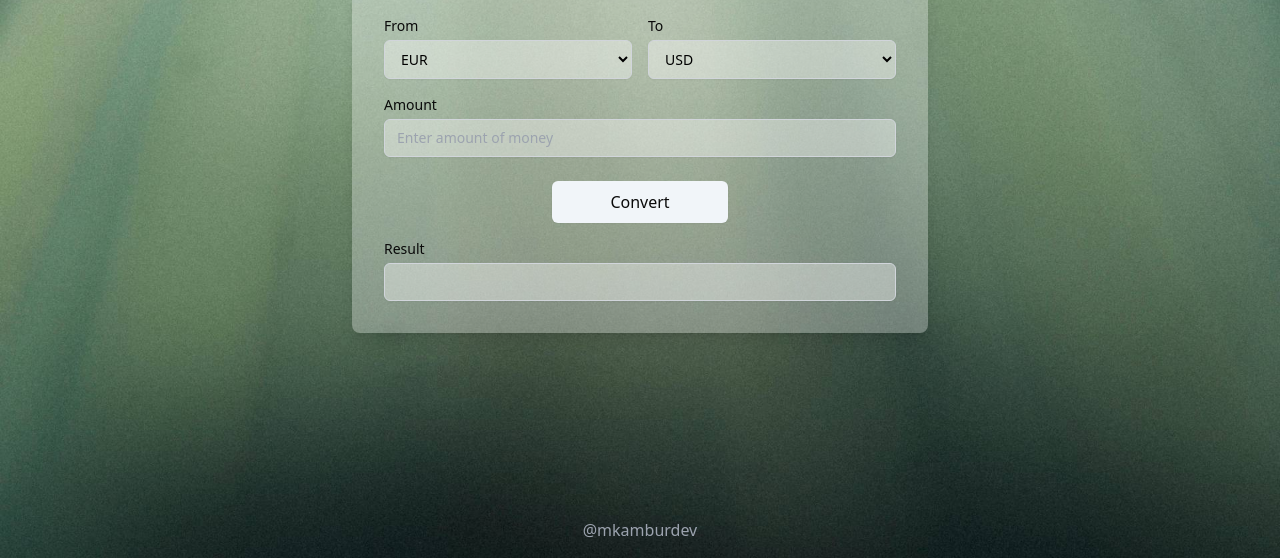
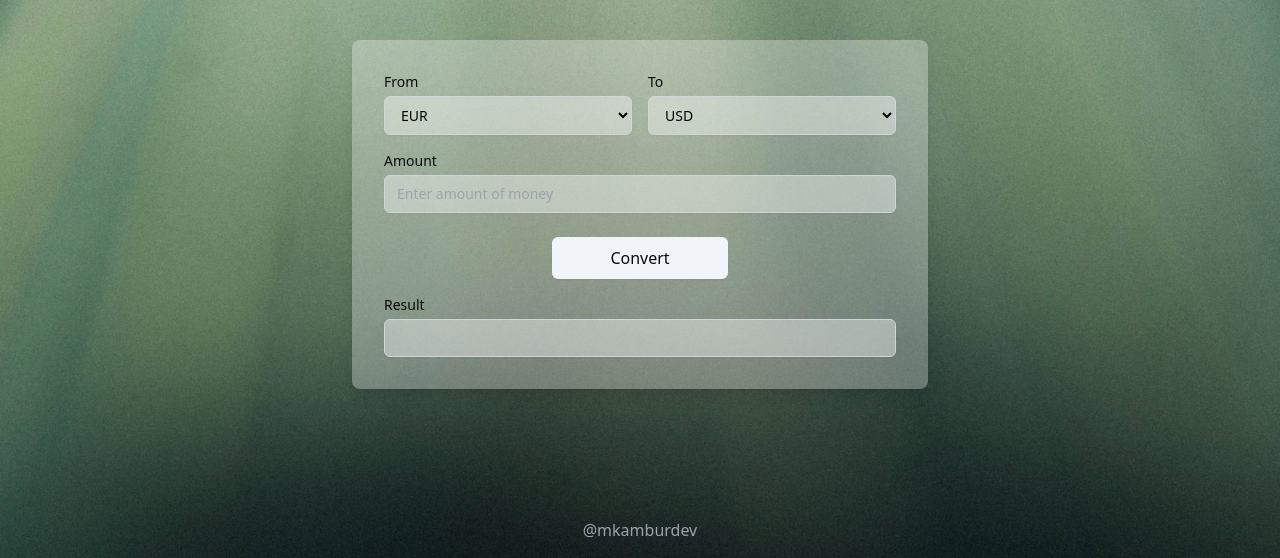
Before and after one commit to mkamburdev/Currency-Converter, a website: page build/index.html in a window 1280 px wide. Shown: the part 242-800 px from the top of the page. Drawn offline with Linux system fonts and the light colour scheme.

Commit message:
Update margin-top utility classes for improved spacing consistency

```diff
--- a/build/index.html
+++ b/build/index.html
@@ -15,7 +15,7 @@
 		<a href="./index.html"><img src="./img/logo.png" alt="Logo" class="w-52 h-52"></a>
 	</div>
 
-	<form id="conversion-form" class="w-11/12 max-w-xl h-full backdrop-blur-0 bg-white/30 rounded-lg shadow-lg p-8">
+	<form id="conversion-form" class="mt-28 w-11/12 max-w-xl h-full backdrop-blur-0 bg-white/30 rounded-lg shadow-lg p-8">
 		<div class="grid grid-cols-2 gap-4">
 			<div>
 				<label for="convert-from" class="block text-sm font-medium text-neutral-950">From</label>
```
Also changed, not shown: build/css/output.css.
